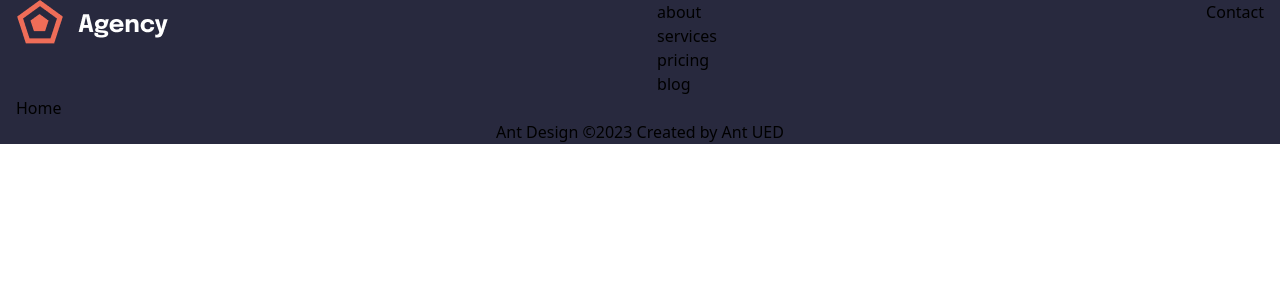
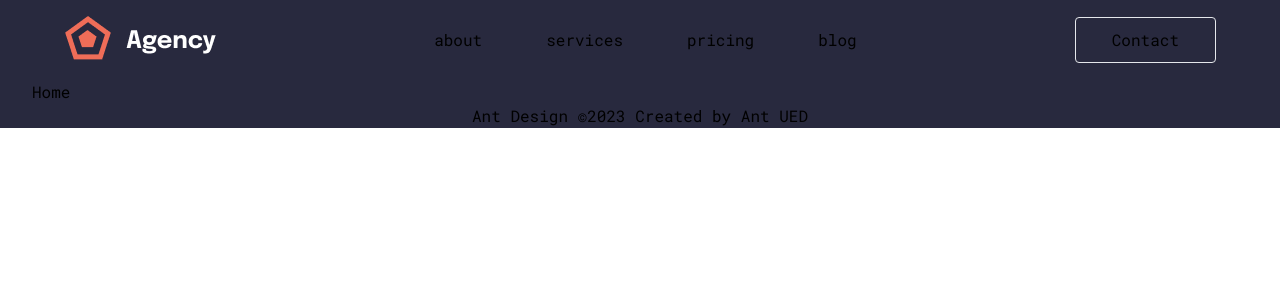
Before and after one commit to kanounfoued/agency-website, a Next.js app: page / in a window 1280 px wide. Shown: the top 300 px of the page. Built offline with nearby package versions, Linux system fonts and the light colour scheme.

Commit message:
style: add style to navbar

```diff
--- a/src/app/globals.css
+++ b/src/app/globals.css
@@ -23,6 +23,12 @@ body {
 .container {
   width: 100%;
   max-width: 1400px;
-  padding: 0 1rem;
+  padding: 0 2rem;
   margin: auto;
 }
+
+@media screen and (width < 1024px) {
+  .container {
+    padding: 0 1rem;
+  }
+}
--- a/src/components/Navbar/Navbar.tsx
+++ b/src/components/Navbar/Navbar.tsx
@@ -1,10 +1,10 @@
 import Image from "next/image";
 import Link from "next/link";
 
-export default function Navbar(...props: any) {
+export default function Navbar() {
   return (
-    <header className="flex align-center">
-      <div className="mr-auto">
+    <header className="flex items-center px-8 py-4">
+      <div className="min-w-[152px] mr-auto">
         <Link href="/">
           <Image
             src="/images/logo.png"
@@ -15,25 +15,27 @@ export default function Navbar(...props: any) {
         </Link>
       </div>
 
-      <nav>
-        <ul>
-          <li>
+      <nav className="flex items-center">
+        <ul className="inline-flex">
+          <li className="px-8 py-2">
             <Link href="/about">about</Link>
           </li>
-          <li>
+          <li className="px-8 py-2">
             <Link href="/services">services</Link>
           </li>
-          <li>
+          <li className="px-8 py-2">
             <Link href="/pricing">pricing</Link>
           </li>
-          <li>
+          <li className="px-8 py-2">
             <Link href="/blog">blog</Link>
           </li>
         </ul>
       </nav>
 
       <div className="ml-auto">
-        <button>Contact</button>
+        <button className="px-9 py-2.5 rounded border border-solid">
+          Contact
+        </button>
       </div>
     </header>
   );
--- a/src/pages/_app.tsx
+++ b/src/pages/_app.tsx
@@ -1,11 +1,20 @@
 import "../app/globals.css";
 import BasicLayout from "@/components/layouts/BasicLayout/BasicLayout";
 import type { AppProps } from "next/app";
+import { Roboto_Mono } from "next/font/google";
+
+export const roboto_mono = Roboto_Mono({
+  weight: ["400", "700"],
+  subsets: ["latin"],
+  display: "swap",
+});
 
 export default function App({ Component, pageProps }: AppProps) {
   return (
-    <BasicLayout>
-      <Component {...pageProps} />
-    </BasicLayout>
+    <div className={roboto_mono.className}>
+      <BasicLayout>
+        <Component {...pageProps} />
+      </BasicLayout>
+    </div>
   );
 }
```
